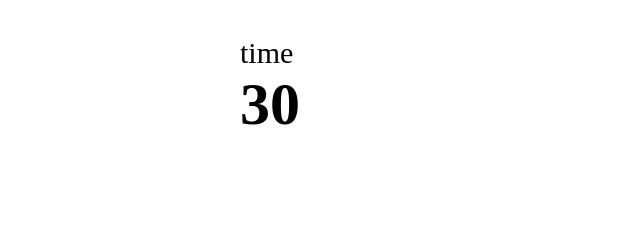
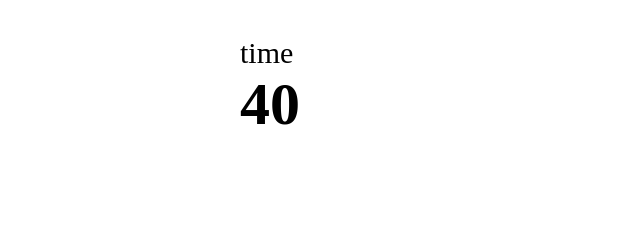
Before and after one commit to Chooteacher/udemy-ghost-rain-clone, a plain HTML site: page index.html in a window 1280 px wide. Shown: the part 202-442 px from the top of the page, 0-640 px from the left. Drawn offline with Linux system fonts and the light colour scheme; files whose address does not match are found by name.

Commit message:
코드추가

```diff
--- a/index.html
+++ b/index.html
@@ -11,7 +11,7 @@
       <div class="game-score">
         <div>
           <p class="score-label">time</p>
-          <p class="score-number">30</p>
+          <p class="score-number">40</p>
         </div>
 
         <div>
```
Also changed, not shown: js/ghost.js (line endings or trailing spaces), js/hero.js (line endings or trailing spaces), js/init.js (line endings or trailing spaces), js/settings.js (line endings or trailing spaces), style.css (line endings or trailing spaces), 1 other file.
